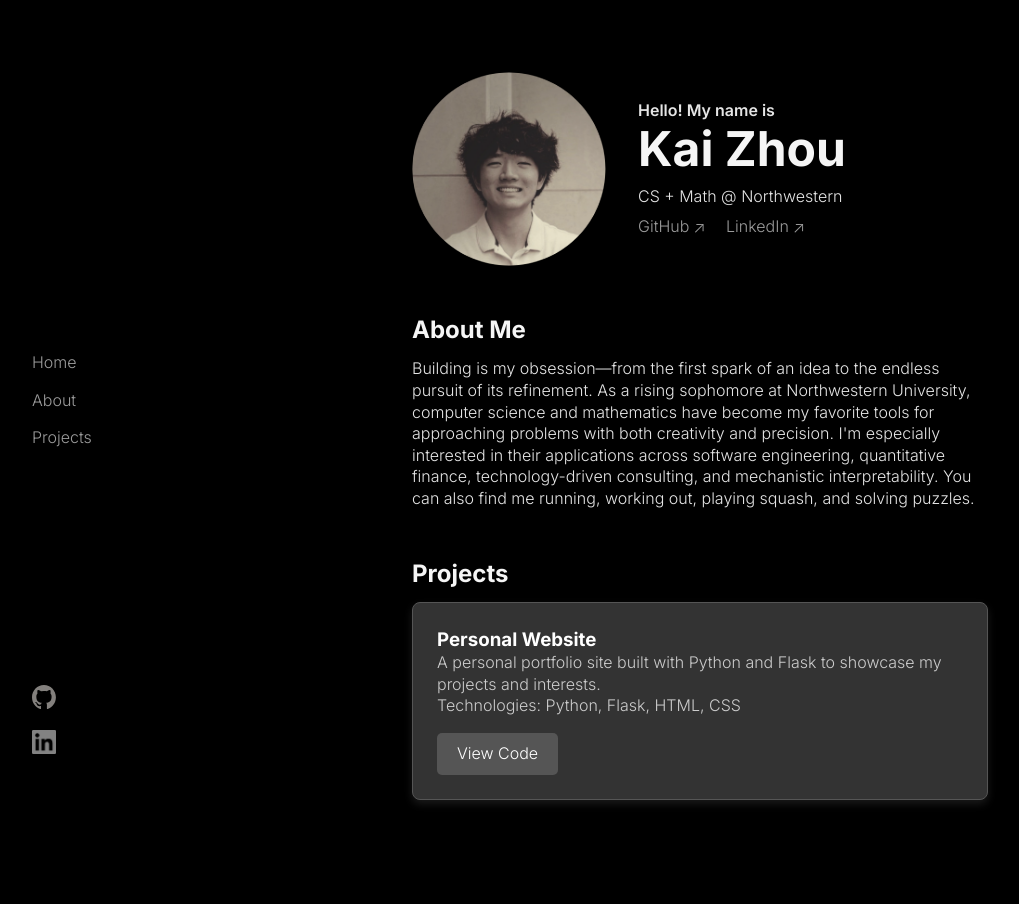
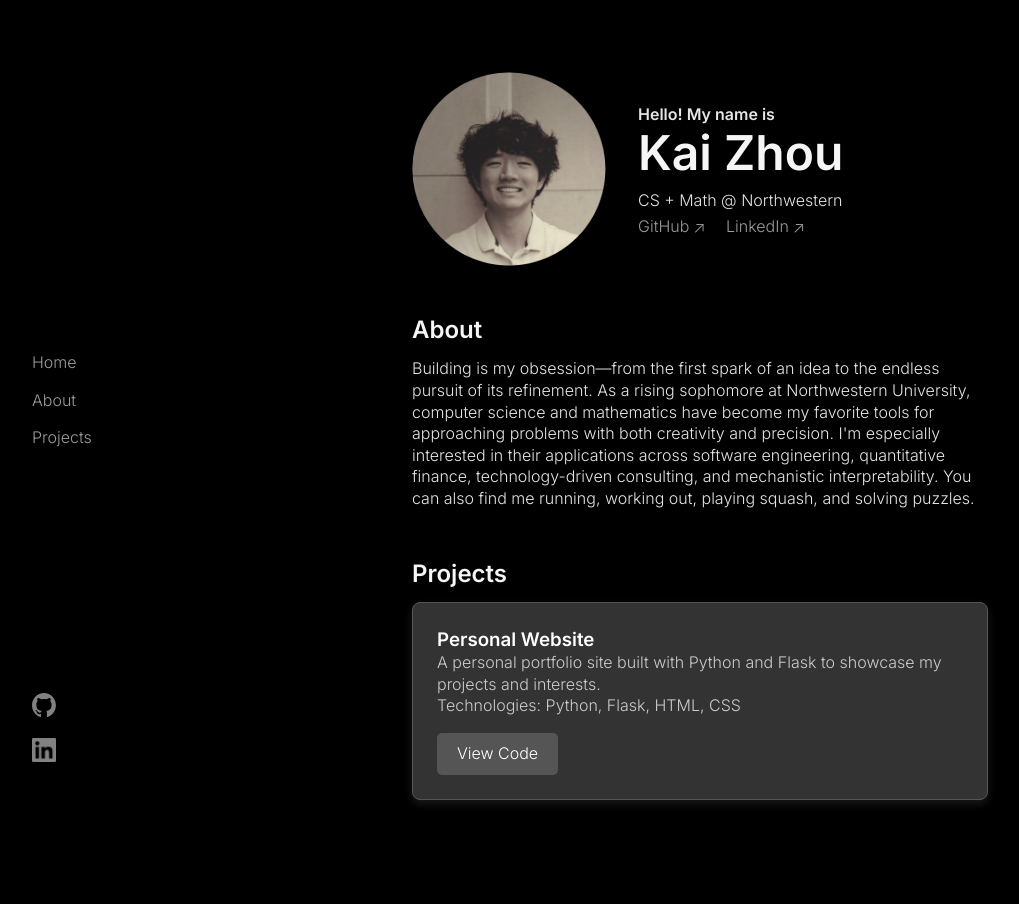
Before and after one commit to kaizhou24/personal-website, a Flask app: page / in a window 1280 px wide. Shown: the whole page, without its empty margins (0-1019 px from the left). Run offline with Flask 3, Linux system fonts and the light colour scheme.

Commit message:
Reduce HTML and CSS redundancies

```diff
--- a/static/css/style.css
+++ b/static/css/style.css
@@ -36,7 +84,7 @@
     bottom: 2rem;
     display: flex;
     flex-direction: column;
-    gap: 0rem;
+    gap: 1rem;
 }
 
 .nav-icons img {
@@ -58,39 +106,7 @@
     filter: brightness(0.15) invert(1);
 }
 
-nav a {
-  color: #9b9b9b;
-  text-decoration: none;
-  padding: 0.5rem 0;
-  font-size: 1rem;
-  display: block;
-  text-align: left;
-  white-space: nowrap;
-}
-
-nav a:hover {
-  color: #fff;
-}
-
-a {
-  color: #9b9b9b;
-  text-decoration: none;
-}
-
-a:hover {
-  color: #fff;
-}
-
-body {
-    background-color: #000;
-    color: #e5e5e5;
-    font-family: "Inter", -apple-system, BlinkMacSystemFont, "Segoe UI", Roboto, "Helvetica Neue", Arial, sans-serif;
-    font-size: 1rem;
-    font-weight: 300;
-    line-height: 1.35;
-    margin: 0;
-}
-
+/* Main Layout */
 .main-container {
     max-width: 640px;
     margin: 0 auto;
@@ -109,16 +126,17 @@
     gap: 2rem;
 }
 
-.left-div {
+.profile-figure {
     display: flex;
     align-items: center;
     justify-content: center;
 }
 
-.right-div {
+.intro {
     flex: 1;
     display: flex;
-  align-items: center;
+    flex-direction: column;
+    justify-content: center;
 }
 
 .profile-picture {
@@ -128,51 +146,37 @@
     object-fit: cover;
 }
 
-.home-text {
-  width: 100%;
-}
-
-.home-text > p {
-    padding: 4px 0 4px 0;
-}
-
-.home-text > p:first-child {
+.greeting {
+    padding: 4px 0;
     font-weight: 600;
 }
 
-h1 {
-    color: #f5f5f5;
-    font-size: 48px;
-    text-align: left;
-    margin-top: -8px;
+.subtitle {
+    padding: 4px 0;
 }
 
-h2 {
-    color: #f5f5f5;
-    padding: 48px 0 12px 0;
-}
-
-#about p {
-    font-size: 1rem;
-}
-
-.home-text a {
+.social-links a {
     margin-right: 1rem;
 }
 
-.home-text a::after {
+.social-links a::after {
     content: '↗';
     margin-left: 0.25rem;
     font-size: 1em;
     vertical-align: middle;
 }
 
-/* --- Project Section Styles --- */
+/* About Section */
+#about p {
+    font-size: 1rem;
+}
+
+/* Projects Section */
 .projects {
     padding-bottom: 2.5rem;
 }
 
-.project-container {
+.project-grid {
     display: block;
 }
 
--- a/templates/base.html
+++ b/templates/base.html
@@ -3,34 +3,34 @@
 <head>
     <meta charset="UTF-8">
     <meta name="viewport" content="width=device-width, initial-scale=1.0">
-    <title>Kai's Portfolio</title>
+    <title>Kai Zhou - Portfolio</title>
+    <meta name="description" content="Personal portfolio of Kai Zhou, CS and Math student at Northwestern University, focusing on software engineering and quantitative finance.">
 
     <link rel="preconnect" href="https://fonts.googleapis.com">
     <link rel="preconnect" href="https://fonts.gstatic.com" crossorigin>
-    <link href="https://fonts.googleapis.com/css2?family=Inter:ital,opsz,wght@0,14..32,100..900;1,14..32,100..900&display=swap" rel="stylesheet">
+    <link href="https://fonts.googleapis.com/css2?family=Inter:wght@300;400;600&display=swap" rel="stylesheet">
 
     <link rel="stylesheet" href="{{ url_for('static', filename='css/style.css') }}">
 </head>
 <body>
-    <main class="main-container">
-        <nav>
-            <div class="nav-links">
-                <a href="#home">Home</a>
-                <a href="#about">About</a>
-                <a href="#projects">Projects</a>
-            </div>
-            <div class="nav-icons">
-                <a href="https://github.com/kaizhou24/personal-website" target="_blank" rel="noopener noreferrer">
+    <nav role="navigation" aria-label="Main navigation">
+        <ul class="nav-links">
+            <li><a href="#home">Home</a></li>
+            <li><a href="#about">About</a></li>
+            <li><a href="#projects">Projects</a></li>
+        </ul>
+        <div class="nav-icons" aria-label="Social links">
+            <a href="https://github.com/kaizhou24/personal-website" target="_blank" rel="noopener noreferrer" aria-label="GitHub profile">
                 <img src="{{ url_for('static', filename='images/github-mark.svg') }}" alt="GitHub">
             </a>
-                <a href="https://www.linkedin.com/in/kaizhou24/" target="_blank" rel="noopener noreferrer">
+            <a href="https://www.linkedin.com/in/kaizhou24/" target="_blank" rel="noopener noreferrer" aria-label="LinkedIn profile">
                 <img src="{{ url_for('static', filename='images/InBug-Black.png') }}" alt="LinkedIn">
             </a>
         </div>
     </nav>
 
+    <main class="main-container" role="main">
         {% block content %}{% endblock %}
     </main>
-
 </body>
 </html>
--- a/templates/index.html
+++ b/templates/index.html
@@ -1,29 +1,27 @@
 {% extends 'base.html' %}
 
-{% block content%}
+{% block content %}
     <section id="home" class="home">
         <div class="home-container">
-            <div class="left-div">
-                <img
-                    src="{{ url_for('static', filename='images/profile.png') }}"
+            <figure class="profile-figure">
+                <img src="{{ url_for('static', filename='images/profile.png') }}"
+                     alt="Kai Zhou profile picture"
                      class="profile-picture">
-            </div>
-            <div class="right-div">
-                <div class="home-text">
-                    <p>Hello! My name is</p>
+            </figure>
+            <div class="intro">
+                <p class="greeting">Hello! My name is</p>
                 <h1>Kai Zhou</h1>
-                    <p>CS + Math @ Northwestern</p>
-                    <p>
+                <p class="subtitle">CS + Math @ Northwestern</p>
+                <div class="social-links">
                     <a href="https://github.com/kaizhou24/personal-website" target="_blank" rel="noopener noreferrer">GitHub</a>
                     <a href="https://www.linkedin.com/in/kaizhou24/" target="_blank" rel="noopener noreferrer">LinkedIn</a>
-                    </p>
                 </div>
             </div>
         </div>
     </section>
 
     <section id="about">
-        <h2>About Me</h2>
+        <h2>About</h2>
         <p>Building is my obsession—from the first spark of an idea to the endless pursuit of its refinement.
             As a rising sophomore at Northwestern University, computer science and mathematics have become my favorite tools for approaching problems with both creativity and precision.
             I'm especially interested in their applications across software engineering, quantitative finance, technology-driven consulting, and mechanistic interpretability.
@@ -32,16 +30,15 @@
 
     <section id="projects" class="projects">
         <h2>Projects</h2>
-        <div class="project-container">
+        <div class="project-grid">
             {% for project in projects %}
-            <div class="project-card">
+            <article class="project-card">
                 <h3>{{ project.title }}</h3>
                 <p>{{ project.description }}</p>
-                <p>Technologies: {{ project.technologies | join(', ') }}</p>
+                <p class="tech-stack">Technologies: {{ project.technologies | join(', ') }}</p>
                 <a href="{{ project.github_link }}" class="button" target="_blank" rel="noopener noreferrer">View Code</a>
-            </div>
+            </article>
             {% endfor %}
         </div>
     </section>
-
 {% endblock %}
```
Also changed, not shown: other parts of static/css/style.css (+49 -1 lines). Lines whose indentation alone changed are shown as unchanged.
